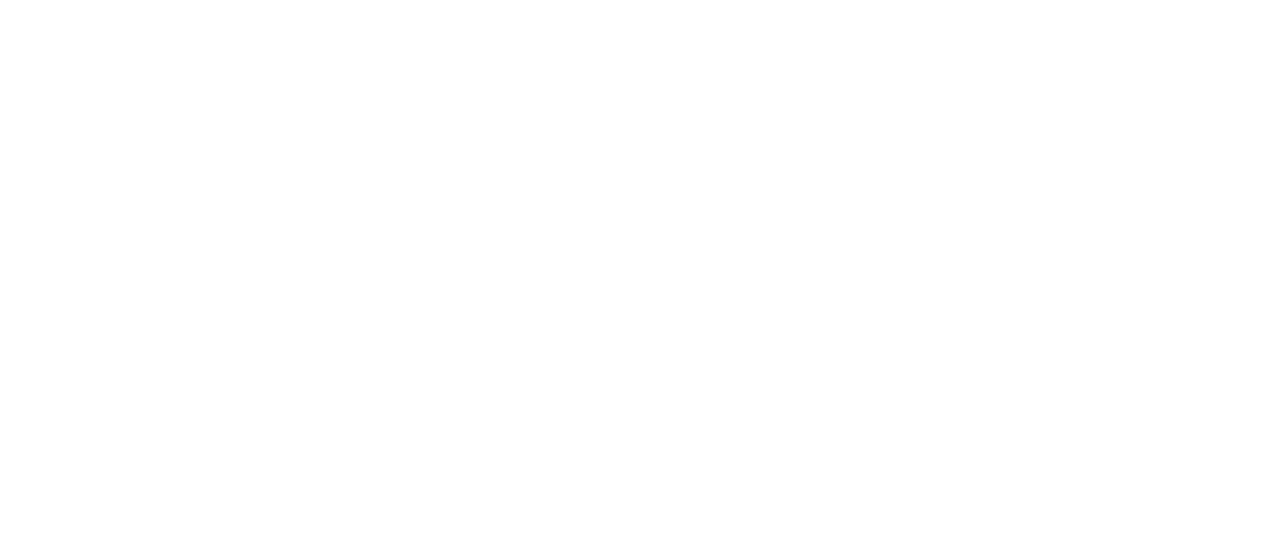
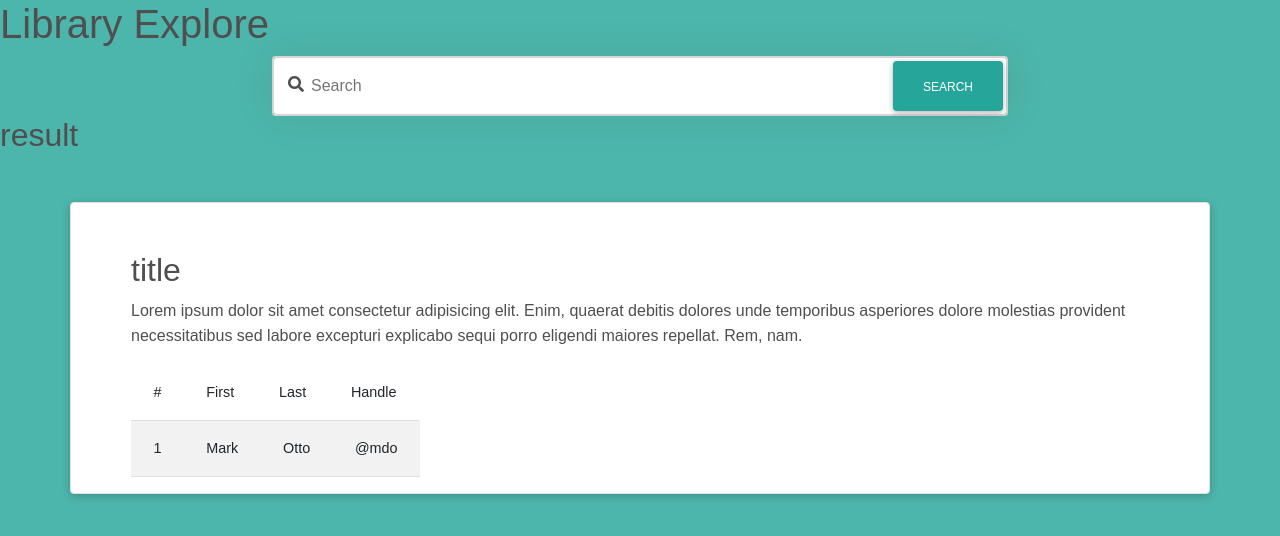
Before and after one commit to mozoroff/BookApp, a plain HTML site: page index.html in a window 1280 px wide. Drawn offline with nearby package versions, Linux system fonts and the light colour scheme.

Commit message:
Book API からJason取得、html修正

```diff
--- a/index.html
+++ b/index.html
@@ -19,6 +19,57 @@
 </head>
 
 <body>
+    <h1>Library Explore</h1>
+
+    <div class="container">
+        <div class="row height d-flex justify-content-center align-items-center">
+            <div class="col-md-8">
+                <div class="search"> <i class="fa fa-search"></i>
+                    <input type="text" id="isbn-search" class="form-control" placeholder="Search">
+                    <button class="btn btn-primary" id="isbn-search-btn" >Search</button>
+                </div>
+            </div>
+        </div>
+    </div>
+
+    <div class="">
+        <h2>result</h2>
+    </div>
+
+    <div class="container">
+        <div class="row border rounded px-5 my-5 bg-white shadow-2-strong ">
+            <div class="mt-5 col">
+                <div class="" id="">
+                    <h2>title</h2>
+                    <p>Lorem ipsum dolor sit amet consectetur adipisicing elit. Enim, quaerat debitis dolores unde
+                        temporibus
+                        asperiores dolore molestias provident necessitatibus sed labore excepturi explicabo sequi porro
+                        eligendi
+                        maiores repellat. Rem, nam.</p>
+                </div>
+                <table class="table table-striped">
+                    <thead class="row">
+                        <tr>
+                            <th scope="col-4">#</th>
+                            <th scope="col-4">First</th>
+                            <th scope="col-4">Last</th>
+                            <th scope="col-4">Handle</th>
+                        </tr>
+                    </thead>
+                    <tbody class="row">
+                        <tr>
+                            <th scope="col-4">1</th>
+                            <td>Mark</td>
+                            <td>Otto</td>
+                            <td>@mdo</td>
+                        </tr>
+
+                    </tbody>
+                </table>
+            </div>
+        </div>
+
+    </div>
     <script type="text/javascript" src="/source.js"></script>
     <script type="text/javascript" src="https://cdnjs.cloudflare.com/ajax/libs/mdb-ui-kit/3.10.2/mdb.min.js"></script>
 
--- a/source.js
+++ b/source.js
@@ -0,0 +1,18 @@
+const config = {
+    url: "https://openlibrary.org/api/books?jscmd=data&format=json&bibkeys=ISBN:",
+    parentId: "bookId",
+    searchBtnId: "isbn-search-btn",
+    searchInputId: "isbn-search",
+}
+
+// イベントリスナーを検索ボタンに設定します。
+let searchBtn = document.getElementById(config.searchBtnId);
+searchBtn.addEventListener("click", function(){
+
+    let isbn = document.getElementById(config.searchInputId).value;
+
+    fetch(config.url + isbn).then(response=>response.json()).then(function(data){
+        // サーバーのデータ
+        console.log(data);
+    });
+});
--- a/style.css
+++ b/style.css
@@ -0,0 +1,66 @@
+/* Teal 50#E0F2F1
+
+100#B2DFDB
+
+200#80CBC4
+
+300#4DB6AC
+
+400#26A69A
+
+500#26A69A
+
+600#00897B
+
+700#00796B
+
+800#00695C
+
+900#004D40
+
+A100#A7FFEB
+
+A200#64FFDA
+
+A400#1DE9B6
+
+A700#00BFA5 */
+
+
+
+body {
+    background-color: #4DB6AC;
+    font-family: "Poppins", sans-serif;
+    font-weight: 300;
+}
+
+.search {
+    position: relative;
+    box-shadow: 0 0 40px rgba(51, 51, 51, .1)
+}
+
+.search input {
+    height: 60px;
+    text-indent: 25px;
+    border: 2px solid #d6d4d4
+}
+
+.search input:focus {
+    box-shadow: none;
+    border: 2px solid #26A69A
+}
+
+.search .fa-search {
+    position: absolute;
+    top: 20px;
+    left: 16px
+}
+
+.search button {
+    position: absolute;
+    top: 5px;
+    right: 5px;
+    height: 50px;
+    width: 110px;
+    background: #26A69A
+}
```
